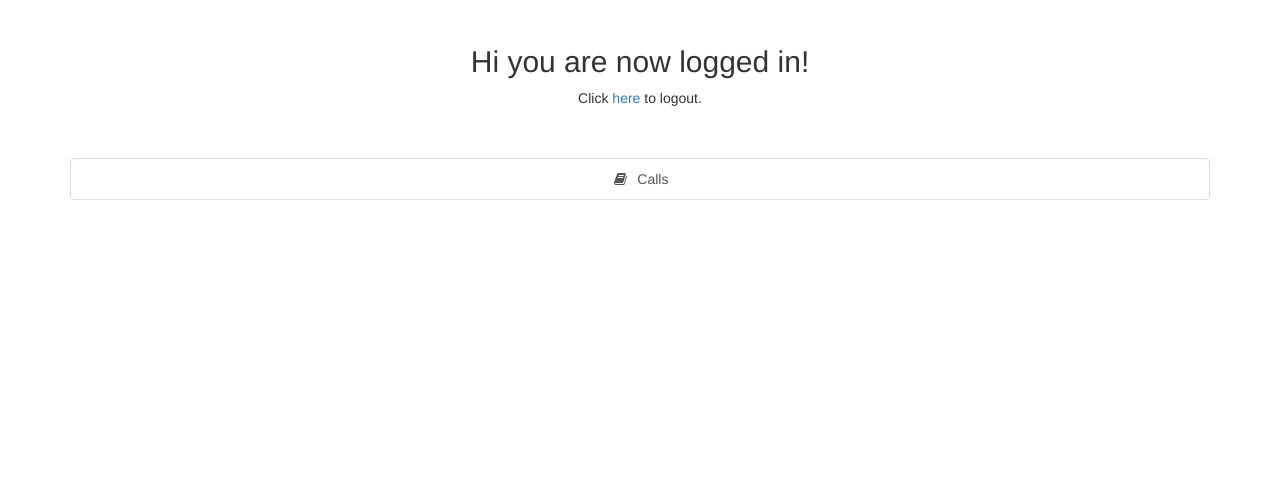
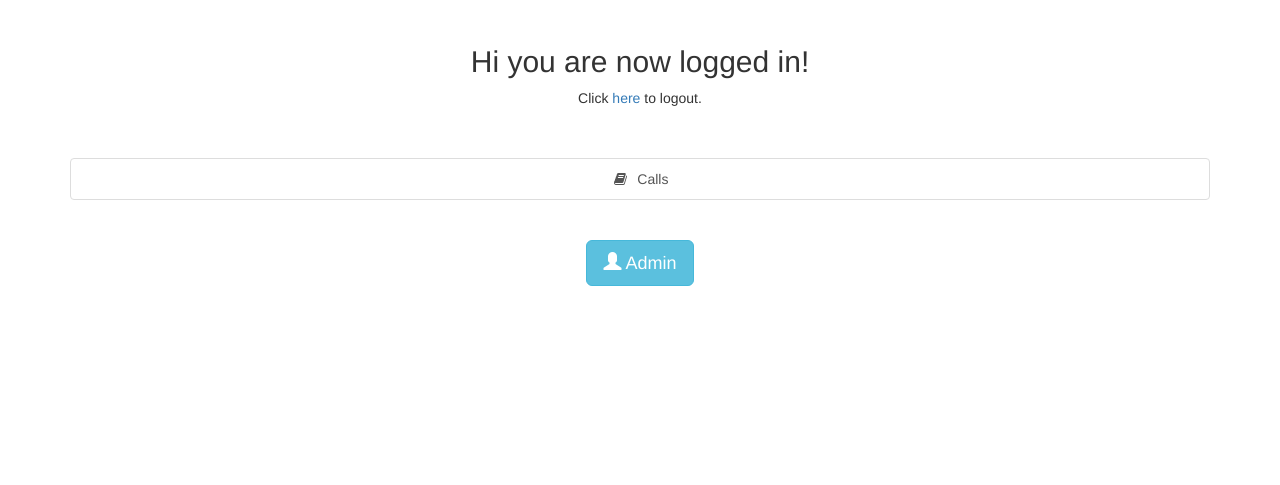
Before and after one commit to les87/sample, a Django app: template templates/loggedin2.html in a window 1280 px wide. Shown: the part 245-730 px from the top of the page. Run offline with Django 3.2, Linux system fonts and the light colour scheme; the template is opened without the code that fills it, so the values that code supplies are empty; a user stored in the database is signed in; some libraries are stand-ins or nearby versions.

Commit message:
Updated - Final v1

```diff
--- a/templates/loggedin2.html
+++ b/templates/loggedin2.html
@@ -14,6 +14,11 @@
   <a class="list-group-item" href="/calls/all"><i class="fa fa-book fa-fw"></i>&nbsp; Calls</a>
 </div>
 
+  <br>
+  <a href="/admin" class="btn btn-info btn-lg">
+  <span class="glyphicon glyphicon-user"></span> Admin
+  </a>
+
 {% else %}
 
 <p>Please ensure that you are logged in</p>
```
Also changed, not shown: db.sqlite3.
